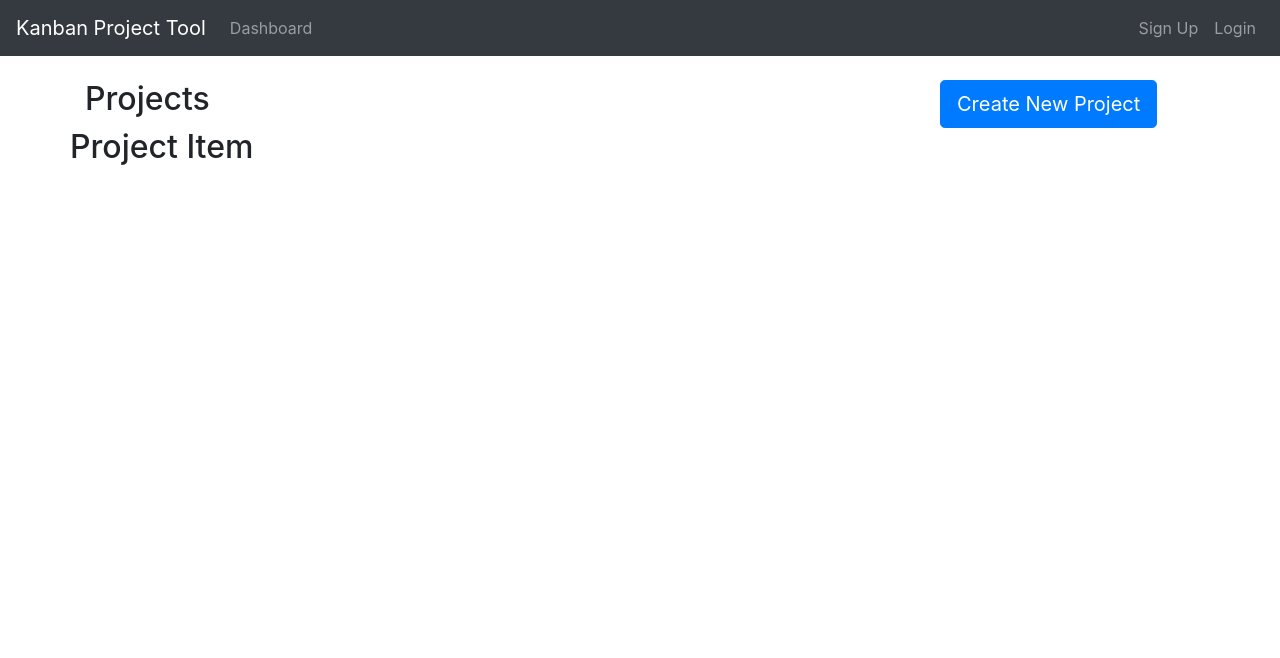
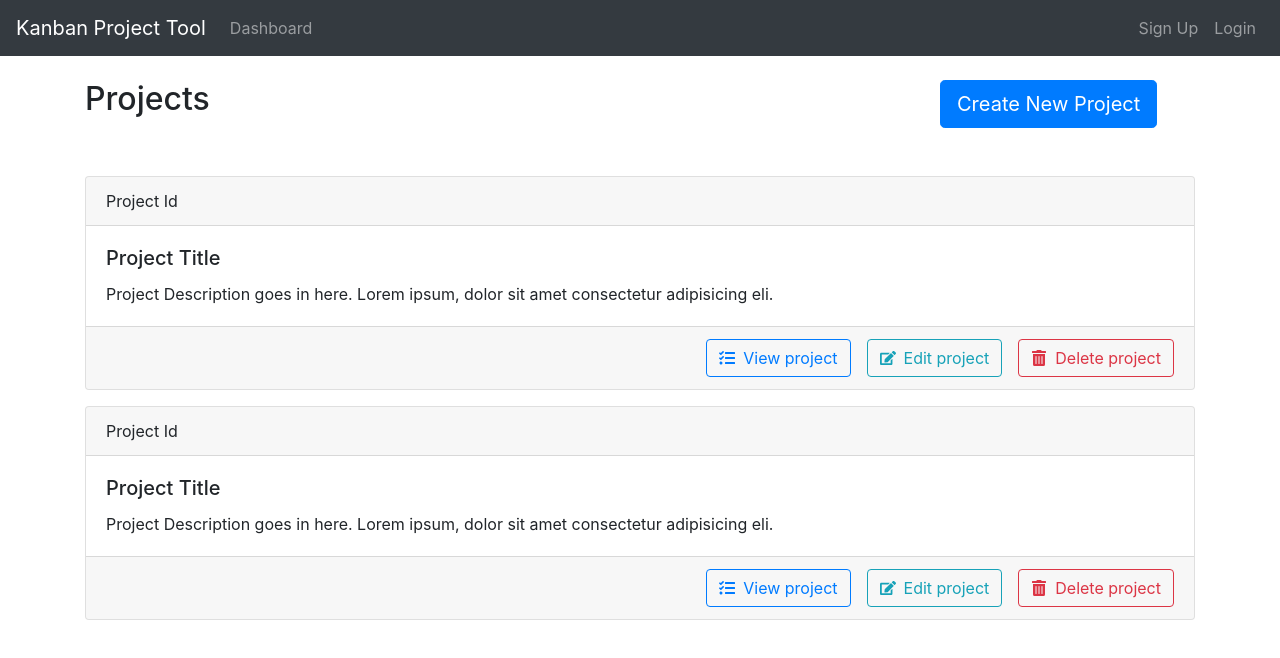
Before and after one commit to nursh/Project-Management-tool, a React (Create React App) app in the folder frontend/: page /dashboard in a window 1280 px wide. Shown: the top 658 px of the page. Built offline with nearby package versions, Linux system fonts and the light colour scheme.

Commit message:
Finished styling project item

```diff
--- a/frontend/package.json
+++ b/frontend/package.json
@@ -6,6 +6,7 @@
     "react": "^16.8.6",
     "react-bootstrap": "^1.0.0-beta.8",
     "react-dom": "^16.8.6",
+    "react-icons": "^3.7.0",
     "react-scripts": "3.0.1"
   },
   "scripts": {
--- a/frontend/src/components/Dashboard.js
+++ b/frontend/src/components/Dashboard.js
@@ -4,8 +4,8 @@ import Row from 'react-bootstrap/Row';
 import Col from 'react-bootstrap/Col';
 import Button from 'react-bootstrap/Button';
 
+
 import ProjectItem from "./Project/ProjectItem";
-
 
 export default class Dashboard extends Component {
   render() {
@@ -16,14 +16,20 @@ export default class Dashboard extends Component {
             <h2>Projects</h2>
           </Col>
           <Col md={{ span: 3, offset: 7 }}>
-            <Button variant="primary" size="lg">
+            <Button variant="primary" size="lg" href="#">
               Create New Project
             </Button>
           </Col>
         </Row>
 
-        <Row>
-          <ProjectItem />
+        <Row className="mt-5">
+          {
+            [1, 2].map(n => (
+              <Col className="mb-3" md={12} >
+                <ProjectItem key={n}  />
+              </Col>
+            ))
+          }
         </Row>
       </Container>
     );
--- a/frontend/src/components/Project/ProjectItem.js
+++ b/frontend/src/components/Project/ProjectItem.js
@@ -1,11 +1,32 @@
-import React, { Component } from 'react'
+import React, { Component } from 'react';
+import Card from 'react-bootstrap/Card';
+import Button from 'react-bootstrap/Button';
+import { FaTrashAlt, FaEdit, FaTasks } from 'react-icons/fa';
 
 class ProjectItem extends Component {
   render() {
     return (
-      <div>
-        <h2>Project Item</h2>
-      </div>
+      <Card>
+        <Card.Header>Project Id</Card.Header>
+        <Card.Body>
+          <Card.Title>Project Title</Card.Title>
+          <Card.Text>Project Description goes in here. Lorem ipsum, dolor sit amet consectetur adipisicing eli.</Card.Text>
+        </Card.Body>
+        <Card.Footer className="d-flex flex-row-reverse">
+          <Button variant="outline-danger" className="d-flex align-items-center  ml-3">
+            <FaTrashAlt />
+            <span className="pl-2">Delete project</span>
+          </Button>
+          <Button variant="outline-info" className="d-flex align-items-center  ml-3">
+            <FaEdit />
+            <span className="pl-2">Edit project</span>
+          </Button>
+          <Button variant="outline-primary" className="d-flex align-items-center  ml-3">
+            <FaTasks />
+            <span className="pl-2">View project</span>
+          </Button>
+        </Card.Footer>
+      </Card>
     )
   }
 }
```
Also changed, not shown: 1 other file (tests, documents, lock files or other folders).
